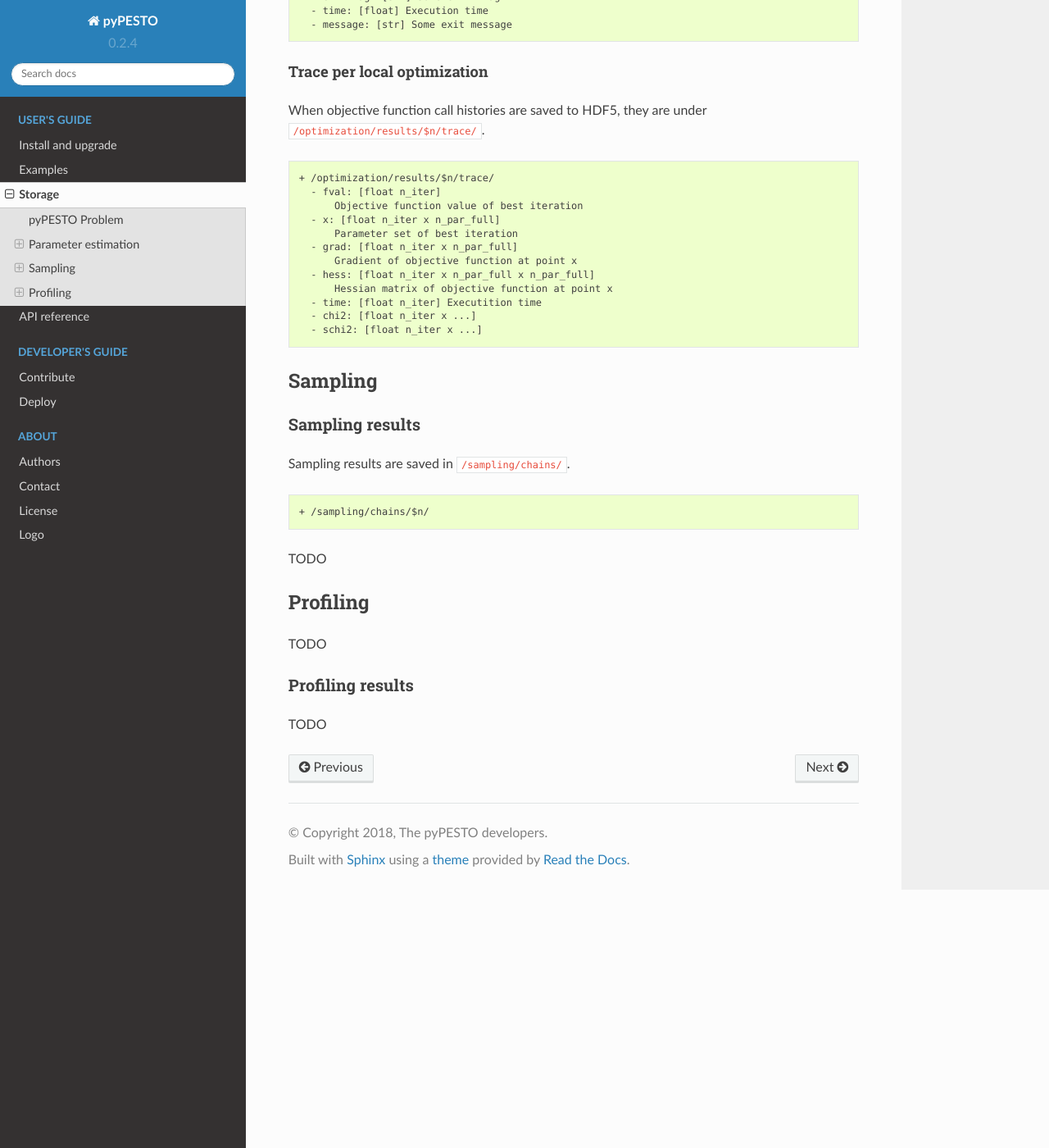
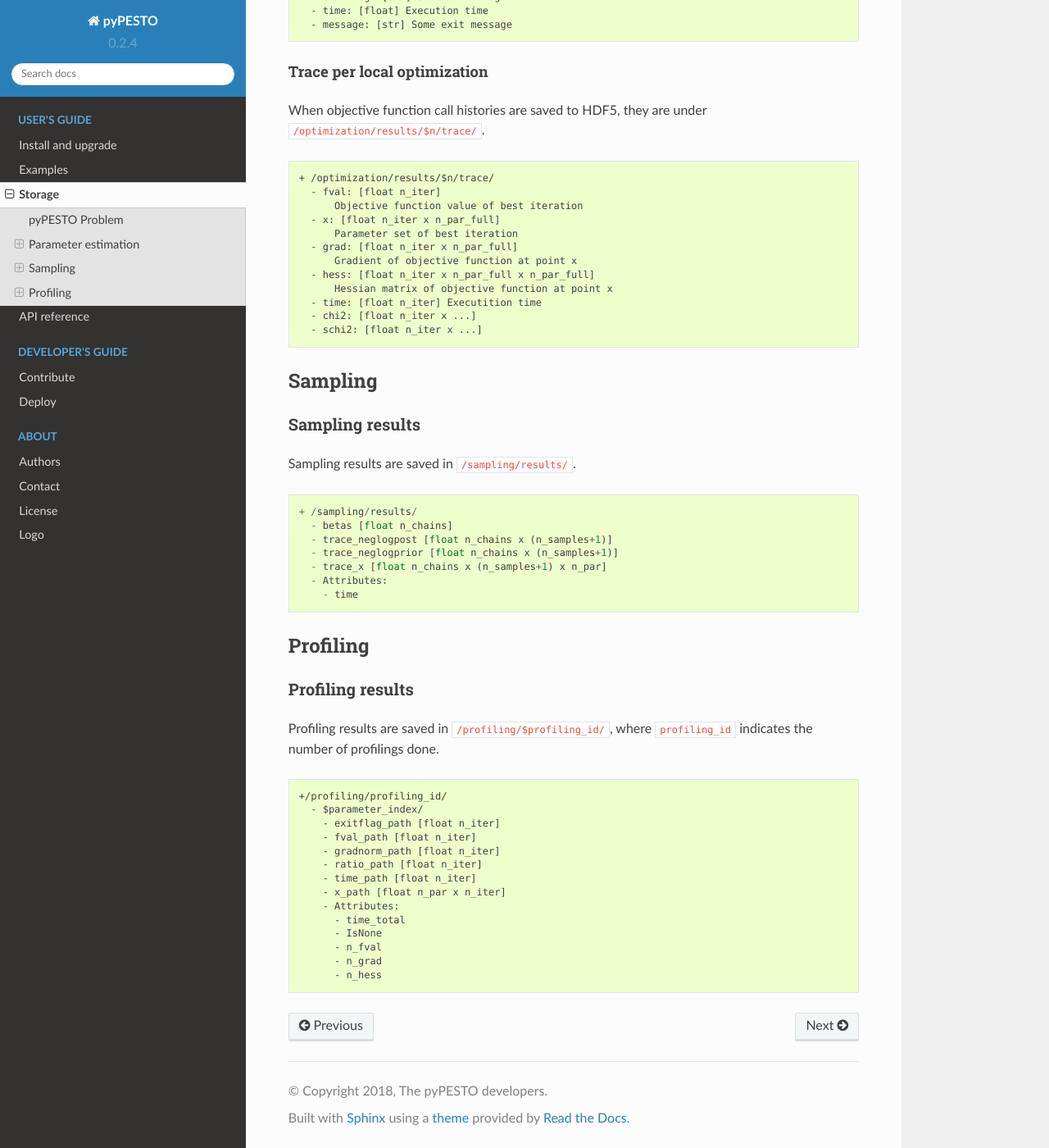
Before and after one commit to ICB-DCM/pyPESTO, a Sphinx documentation site: the page built from doc/storage_format.md, in a window 1280 px wide and 1400 px high, scrolled down 1407 px. Shown: the whole window at 82% size. Built offline with Sphinx 7.4.7 and the Read the Docs theme 2.0.0, drawn with Linux system fonts in a browser that asks for light colours; pages that are not in the unit, such as notebooks, are missing from menus; some of the changed text lies outside the part shown.

Commit message:
Update storage_format.md (#609)
* Update storage_format.md

* Update storage_format.md

* Update storage_format.md

* Update doc/storage_format.md

Co-authored-by: Yannik Schälte <31767307+yannikschaelte@users.noreply.github.com>

Co-authored-by: Yannik Schälte <31767307+yannikschaelte@users.noreply.github.com>

````diff
--- a/doc/storage_format.md
+++ b/doc/storage_format.md
@@ -96,17 +96,35 @@
 
 ### Sampling results
 
-Sampling results are saved in `/sampling/chains/`.
+Sampling results are saved in `/sampling/results/`.
 ```
-+ /sampling/chains/$n/
++ /sampling/results/
+  - betas [float n_chains]
+  - trace_neglogpost [float n_chains x (n_samples+1)]
+  - trace_neglogprior [float n_chains x (n_samples+1)]
+  - trace_x [float n_chains x (n_samples+1) x n_par]
+  - Attributes:
+    - time
 ```
-
-TODO
 
 ## Profiling
 
-TODO
-
 ### Profiling results
 
-TODO
+Profiling results are saved in `/profiling/$profiling_id/`, where `profiling_id` indicates the number of profilings done.
+```
++/profiling/profiling_id/
+  - $parameter_index/
+    - exitflag_path [float n_iter]
+    - fval_path [float n_iter]
+    - gradnorm_path [float n_iter]
+    - ratio_path [float n_iter]
+    - time_path [float n_iter]
+    - x_path [float n_par x n_iter]
+    - Attributes:
+      - time_total
+      - IsNone
+      - n_fval
+      - n_grad
+      - n_hess
+```
````
Also changed, not shown: other parts of doc/storage_format.md (+2 -2 lines).
